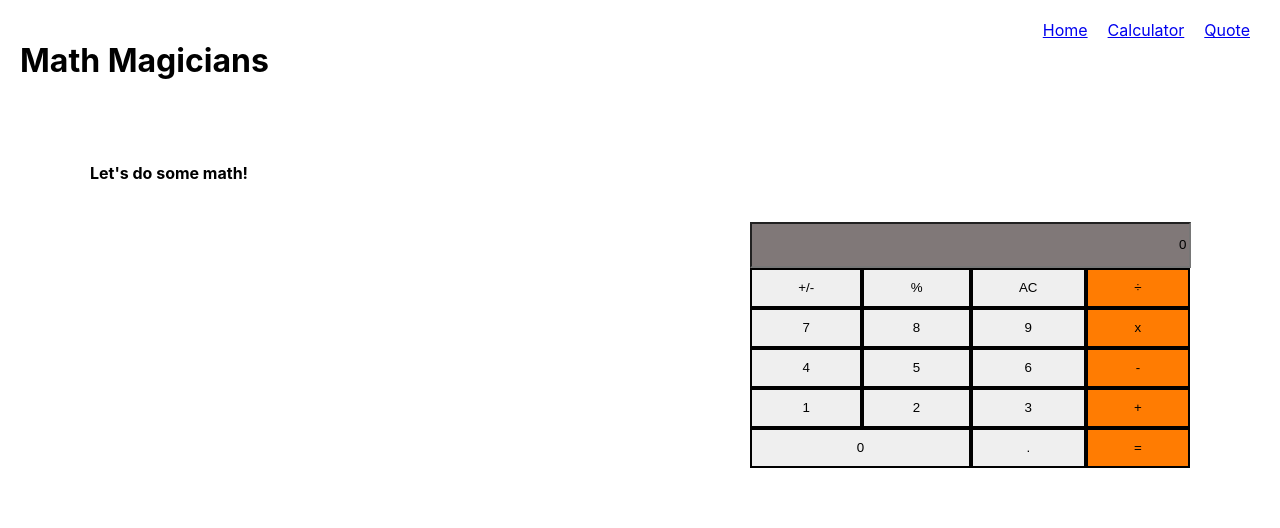
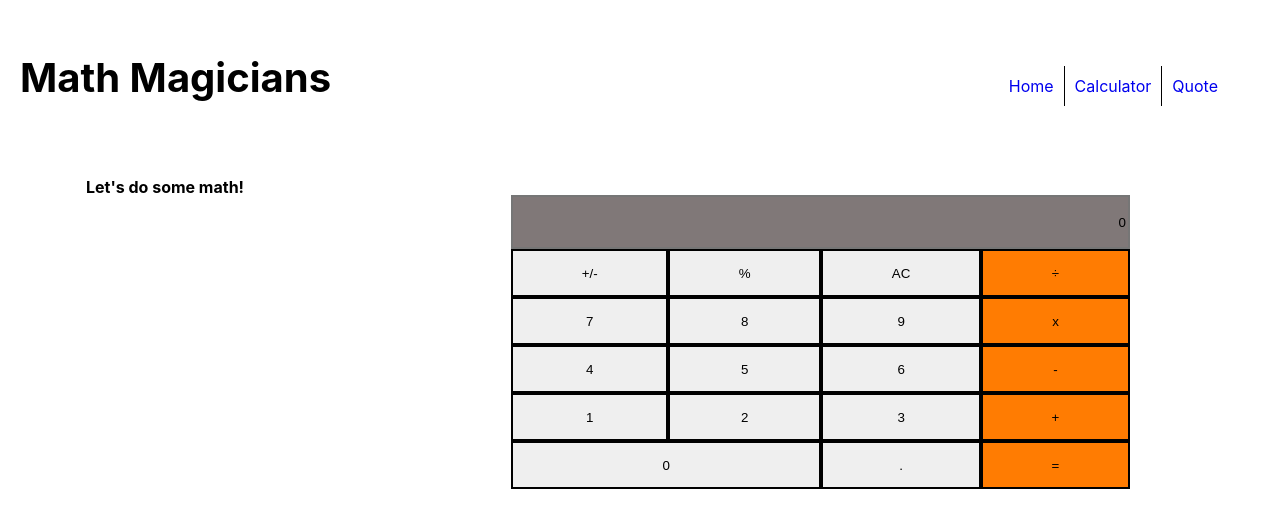
Before and after one commit to sneeu-leeu/math-magicians, a React (Create React App) app: page /calculator in a window 1280 px wide. Shown: the top 528 px of the page. Built offline with nearby package versions, Linux system fonts and the light colour scheme.

Commit message:
Add style to calculator page

```diff
--- a/src/App.css
+++ b/src/App.css
@@ -1,11 +1,9 @@
 #calculator {
-  width: 40%;
-  margin: 10vh 0 0 28%;
+  width: 60%;
+  margin: 5vh 0 0 18%;
 }
 
-.cal-val {
-  width: 98.3%;
-  height: 2.5rem;
+.bg-grey {
   background-color: rgb(128, 120, 120);
   text-align: end;
 }
@@ -13,18 +11,21 @@
 .grid-box {
   display: grid;
   grid-template-columns: repeat(4, auto);
-  grid-template-rows: repeat(5, auto);
+  grid-template-rows: repeat(6, auto);
   width: 100%;
 }
 
 .grid-item {
-  height: 2.5rem;
+  height: 3rem;
   border-style: solid;
 }
 
+.input {
+  grid-column: 1/5;
+}
+
 .nill-btn {
-  grid-column-start: 1;
-  grid-column-end: 3;
+  grid-column: 1/3;
 }
 
 .bg-orange {
@@ -34,3 +35,35 @@
 .p-10 {
   padding: 10px;
 }
+
+.m-right-5 {
+  margin-right: 2rem;
+}
+
+.text-decor{
+  text-decoration: none;
+}
+
+.r-border {
+  border-right: black 1px solid;
+}
+
+.d-flex {
+  display: flex;
+  align-items: baseline;
+  justify-content: space-between;
+  width: 100%;
+
+}
+
+.h-1 {
+  height: 1rem;
+}
+
+.header {
+  font-size: 2.5rem;
+}
+
+.w-30 {
+  width: 30vh;
+}
--- a/src/App.js
+++ b/src/App.js
@@ -21,11 +21,15 @@ function App() {
             padding: '20px',
           }}
         >
-          <h1>Math Magicians</h1>
-          <nav>
-            <Link className="p-10 border border-dark mr-20 mt-5 text-decoration-none menu-focus" to="/">Home</Link>
-            <Link className="p-10 border border-dark mr-20 mt-5 text-decoration-none menu-focus" to="/calculator">Calculator</Link>
-            <Link className="p-10 border border-dark mt-5 text-decoration-none" to="/quote">Quote</Link>
+          <nav className="d-flex">
+            <div>
+              <h1 className="header">Math Magicians</h1>
+            </div>
+            <div>
+              <Link className="p-10 mt-5 text-decor r-border menu-focus h-1" to="/">Home</Link>
+              <Link className="p-10 mt-5 text-decor r-border menu-focus h-1" to="/calculator">Calculator</Link>
+              <Link className="p-10 mt-5 text-decor m-right-5 h-1" to="/quote">Quote</Link>
+            </div>
           </nav>
         </header>
         <main
--- a/src/components/calculator.js
+++ b/src/components/calculator.js
@@ -24,8 +24,8 @@ export default function Calculator() {
   const { next, total } = calc;
   return (
     <div id="calculator">
-      <input className="cal-val" value={next || (total || 0)} readOnly />
       <div className="buttons grid-box">
+        <input className="bg-grey grid-item input" value={next || (total || 0)} readOnly />
 
         <button className="grid-item" type="button" onClick={buttonClicked}>+/-</button>
         <button className="grid-item" type="button" onClick={buttonClicked}>%</button>
--- a/src/pages/calculator.jsx
+++ b/src/pages/calculator.jsx
@@ -5,11 +5,11 @@ export default function CalcPage() {
     <div
       style={{
         display: 'flex',
-        justifyContent: 'space-between',
-        padding: '20px',
+        justifyContent: 'space-around',
+        padding: '0% 5rem 0% 1rem',
       }}
     >
-      <div>
+      <div className="w-30">
         <h4>Let&apos;s do some math!</h4>
       </div>
       <Calculator />
--- a/src/pages/home.jsx
+++ b/src/pages/home.jsx
@@ -3,8 +3,8 @@ export default function Home() {
     <div>
       <h2
         style={{
-          marginBottom: '20px',
-          marginTop: '50px',
+          marginBottom: '2rem',
+          marginTop: '5rem',
         }}
       >
         Welcome to our Page!
```
